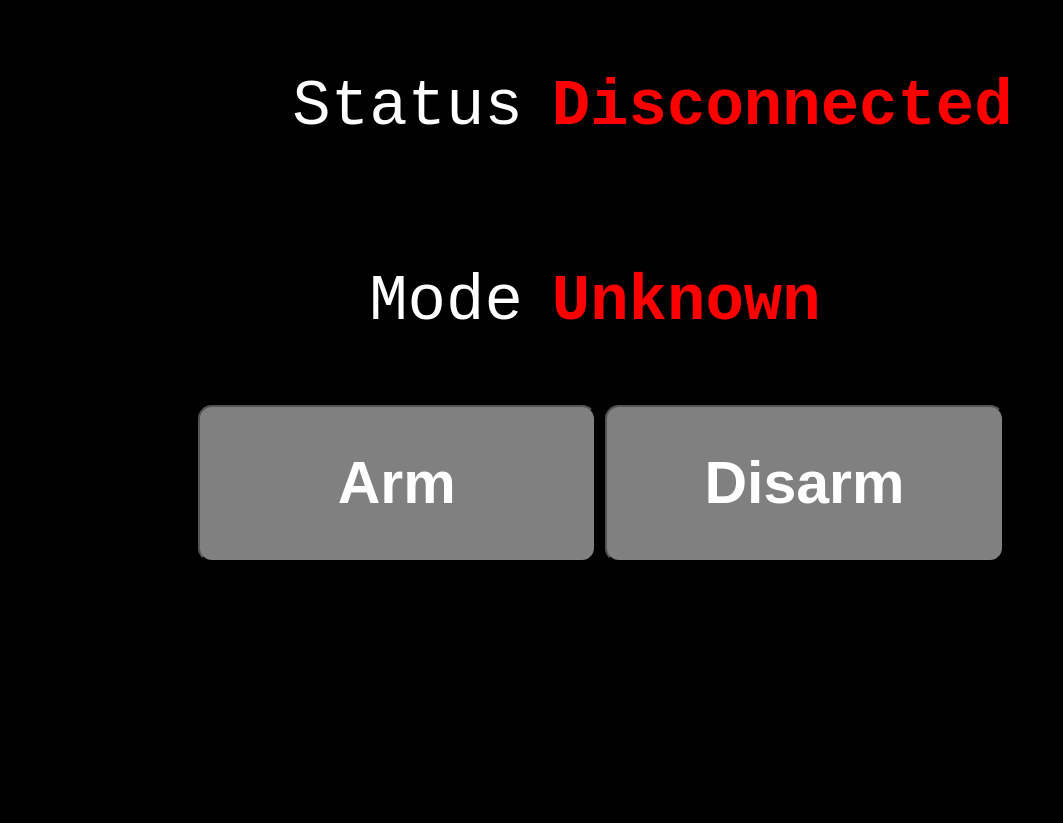
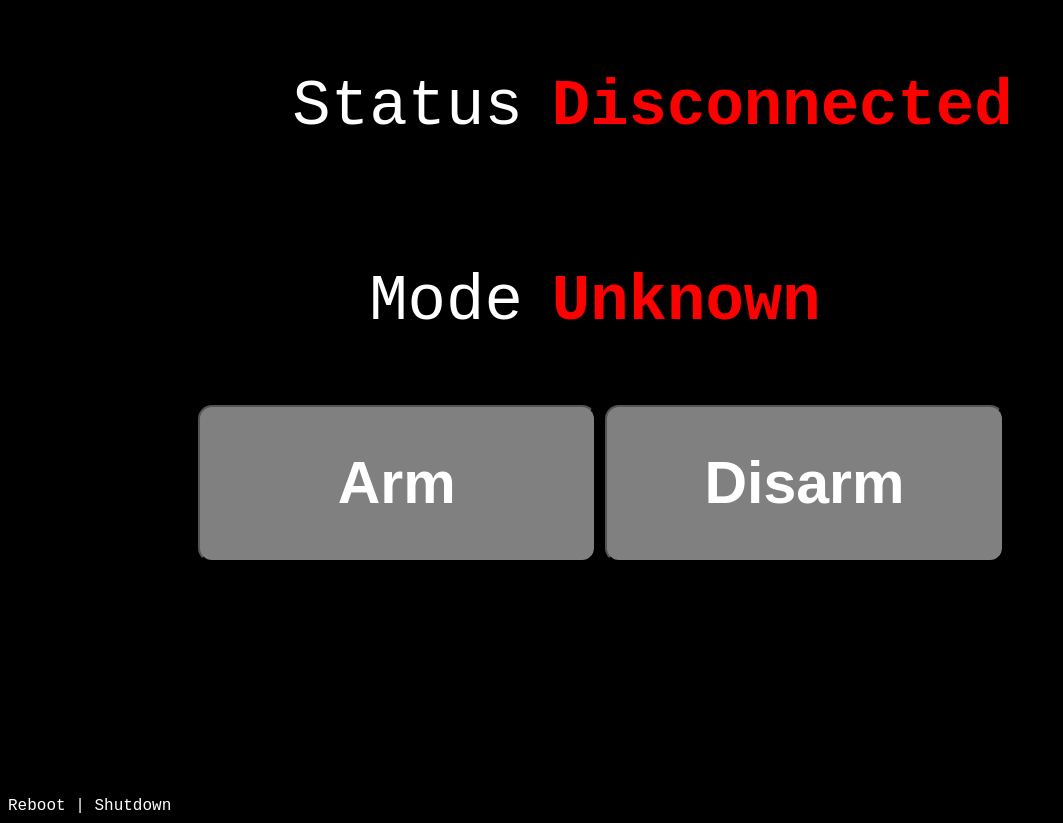
Before and after one commit to robertvorthman/raspberry-pi-alarm-system, a website: page public/index.html in a window 1280 px wide. Shown: the whole page, without its empty margins (0-1063 px from the left). Drawn offline with nearby package versions, Linux system fonts and the light colour scheme; no server answers.

Commit message:
added reboot and shutdown buttons to dashboard

```diff
--- a/public/index.html
+++ b/public/index.html
@@ -57,6 +57,9 @@
 		<button onclick="arm()">Arm</button>
 		<button onclick="disarm()">Disarm</button>
 	</div>
+	<div id='tools'>
+		<span id='reboot' onclick="reboot()">Reboot</span> | <span id='shutdown' onclick="shutdown()">Shutdown</span>
+	</div>
 
     <script type='text/javascript' src="/socket.io/socket.io.js"></script>
 
@@ -115,6 +118,14 @@
   function disarm(){
   	socket.emit('disarm');
   }
+
+  function reboot(){
+  	socket.emit('reboot');
+  }
+
+  function shutdown(){
+  	socket.emit('shutdown');
+  }
 </script>
 
 </body>
```
Also changed, not shown: index.js (+12 -0 lines).
